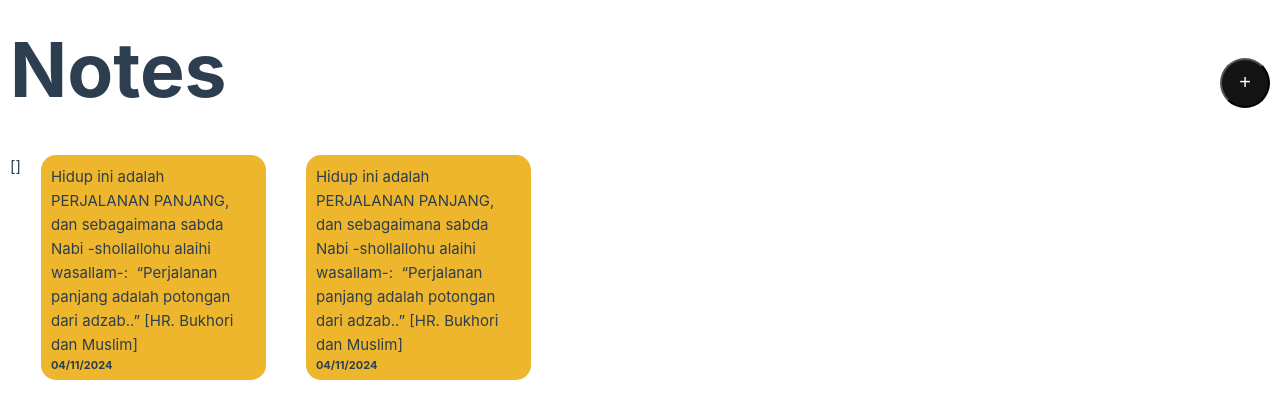
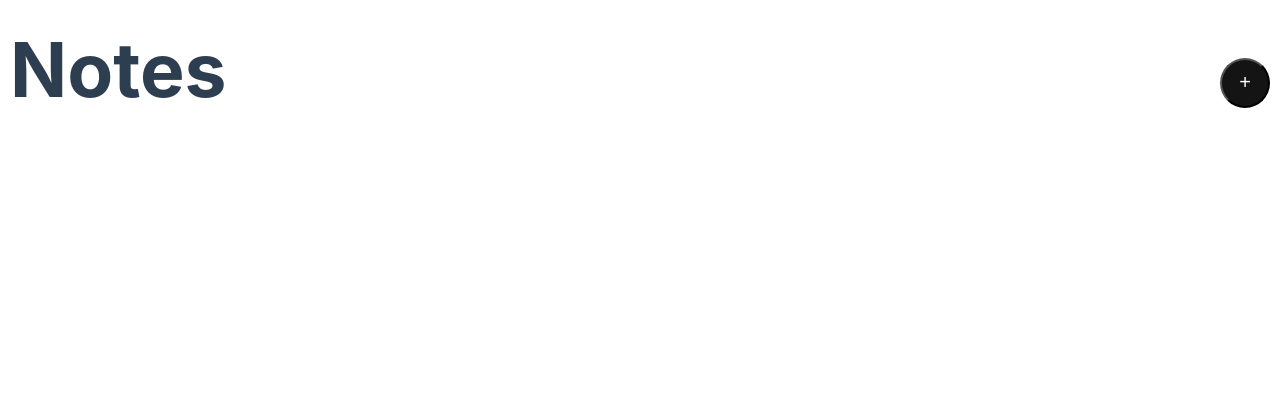
Before and after one commit to adinegoro11/vue-simple-note, a Vue app: page / in a window 1280 px wide. Shown: the top 418 px of the page. Built offline with nearby package versions, Linux system fonts and the light colour scheme.

Commit message:
Use v-for in card container

```diff
--- a/src/App.vue
+++ b/src/App.vue
@@ -42,22 +42,15 @@
         <button @click="showModal = true">+</button>
       </header>
       <div class="cards-container">
-        {{ notes }}
-        <div class="card">
+        <div
+          v-for="note in notes"
+          class="card"
+          :style="{backgroundColor: note.backgroundColor}"
+        >
           <p class="main-text">
-            Hidup ini adalah PERJALANAN PANJANG, dan sebagaimana sabda Nabi
-            -shollallohu alaihi wasallam-:  “Perjalanan panjang adalah potongan
-            dari adzab..” [HR. Bukhori dan Muslim]
+            {{ note.text }}
           </p>
-          <p class="date">04/11/2024</p>
-        </div>
-        <div class="card">
-          <p class="main-text">
-            Hidup ini adalah PERJALANAN PANJANG, dan sebagaimana sabda Nabi
-            -shollallohu alaihi wasallam-:  “Perjalanan panjang adalah potongan
-            dari adzab..” [HR. Bukhori dan Muslim]
-          </p>
-          <p class="date">04/11/2024</p>
+          <p class="date">{{ note.date.toLocaleDateString("en-US") }}</p>
         </div>
       </div>
     </div>
```
